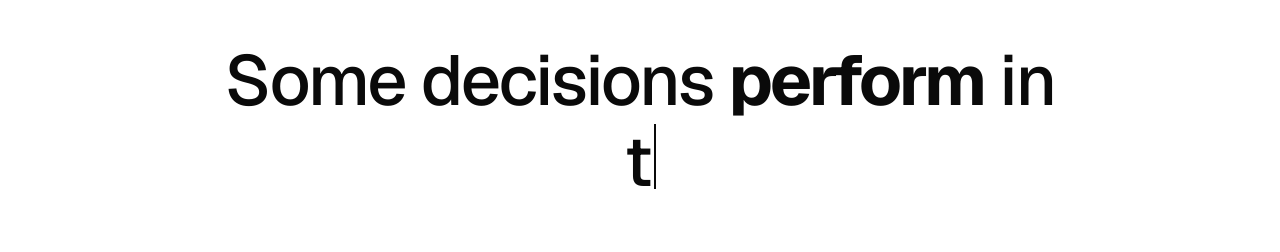
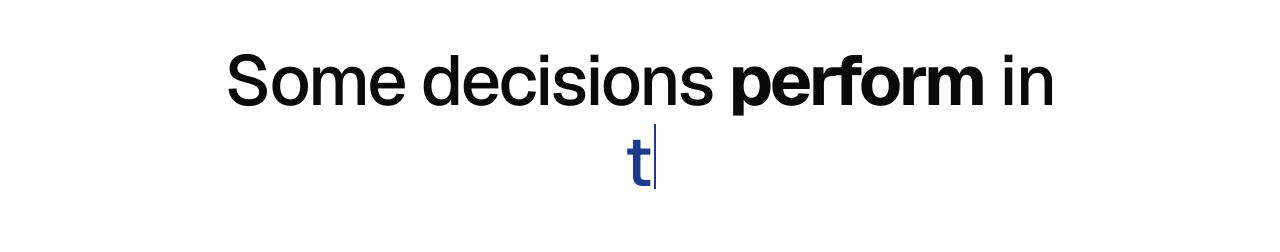
Before and after one commit to juliustgeiger-lab/Personal-Webseite, a Next.js app: page / in a window 1280 px wide. Shown: the part 1840-2092 px from the top of the page. Built offline with nearby package versions, Linux system fonts and the light colour scheme.

Commit message:
Many Worlds typewriter: text + caret in #1e3a8a (same fountain-pen blue as unwritten ink in beat 1) instead of inheriting headline ink

```diff
--- a/src/app/globals.css
+++ b/src/app/globals.css
@@ -796,17 +796,19 @@ section.many-worlds {
   transform: translateY(3px);
 }
 
-/* Typewriter ending on the second line of the many-worlds headline */
+/* Typewriter ending on the second line of the many-worlds headline.
+   Same fountain-pen blue as the unwritten ink in beat 1. */
 .typewriter {
   display: inline-block;
   white-space: nowrap;
+  color: #1e3a8a;
 }
 
 .typewriter__caret {
   display: inline-block;
   width: 2px;
   height: 0.92em;
-  background: var(--ink);
+  background: #1e3a8a;
   margin-left: 4px;
   vertical-align: -0.05em;
   animation: typewriter-blink 1s step-end infinite;
```
